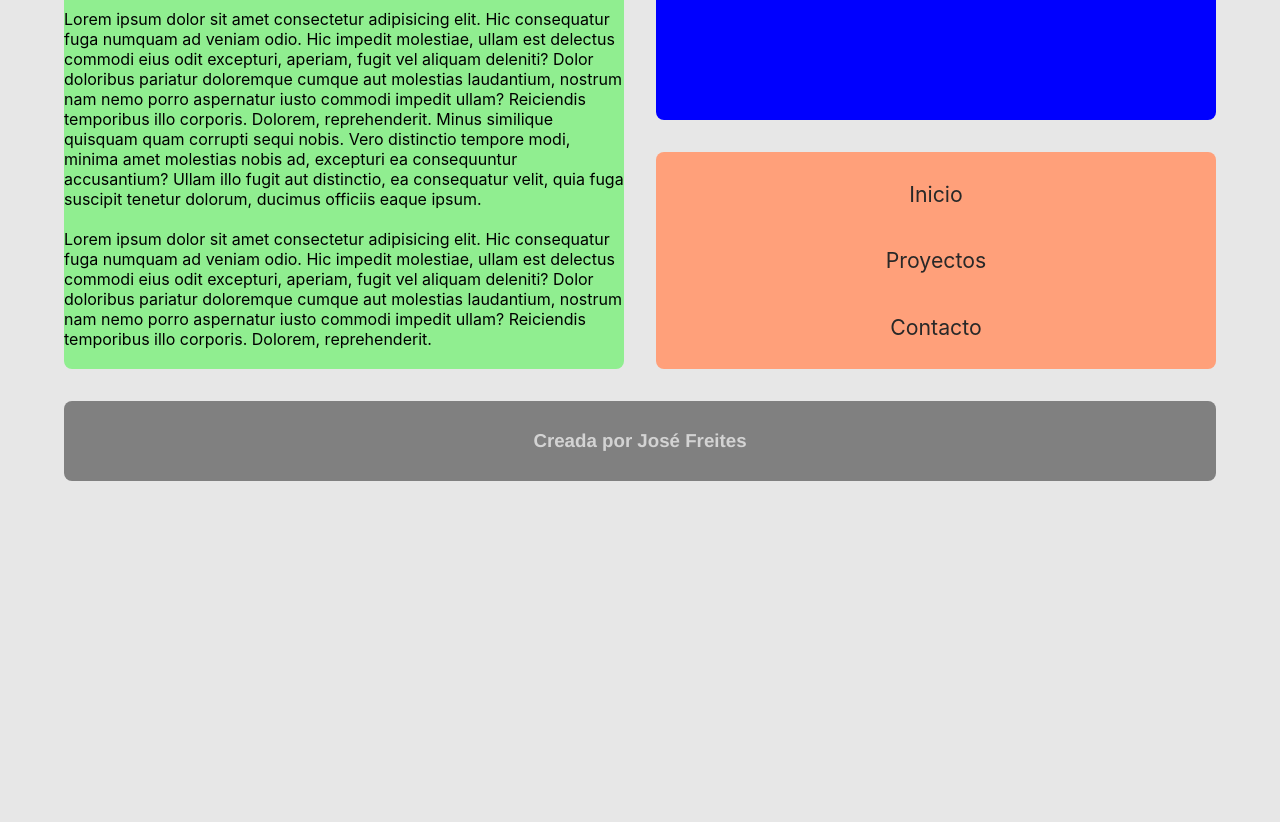
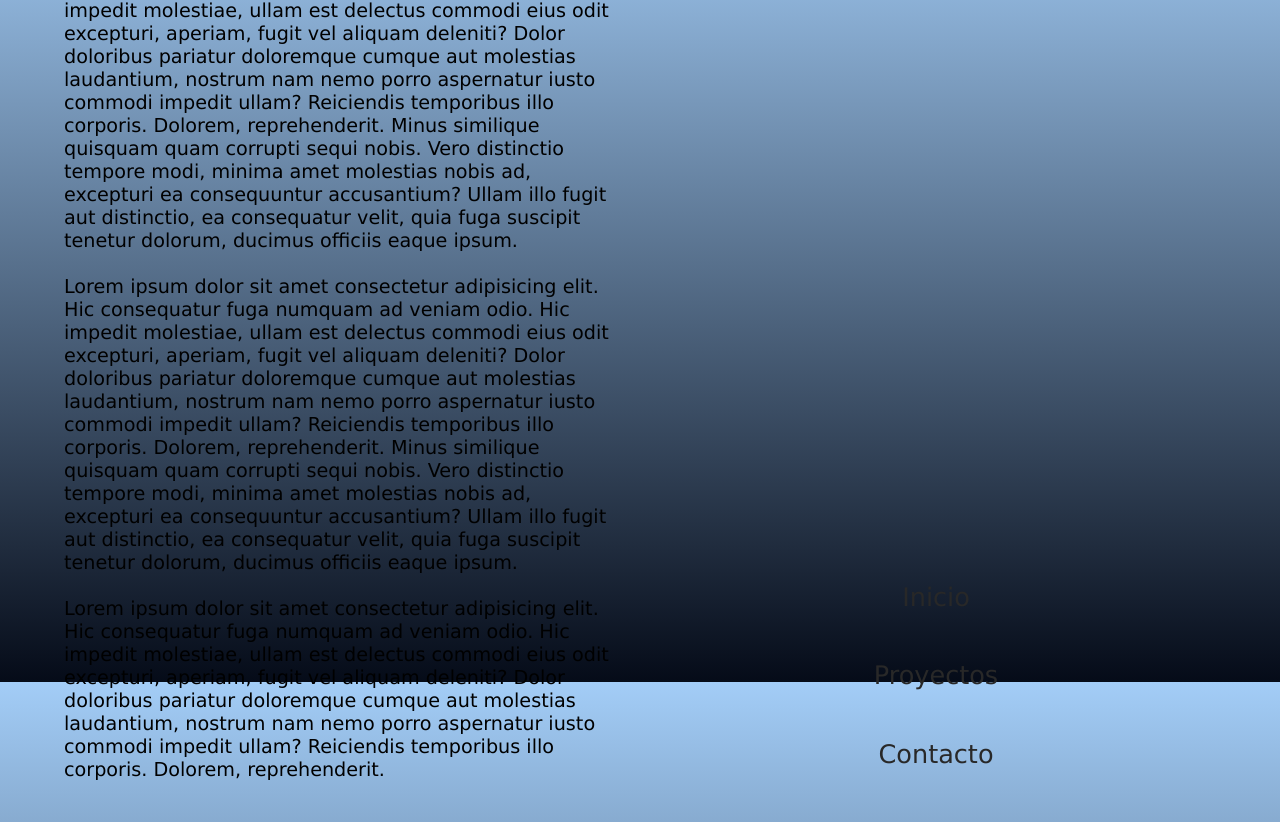
Before and after one commit to JLbr2022/MiPortafolio, a plain HTML site: page index.html in a window 1280 px wide. Shown: the part 918-1740 px from the top of the page. Before the commit the page ends 1511 px from the top, so only its background shows below. Drawn offline with Linux system fonts and the light colour scheme.

Commit message:
ADD font size heihgt by resolution, gradien color

```diff
--- a/css/main.css
+++ b/css/main.css
@@ -1,38 +1,54 @@
+@import url('https://fonts.googleapis.com/css2?family=Manjari:wght@100&family=Montserrat:wght@400;900&display=swap');
+
 * {
   margin: 0;
   padding: 0;
   box-sizing: border-box;
 }
 
+
 body {
-  background-color: rgb(231, 231, 231);
+  background: linear-gradient(rgb(163, 205, 247), rgb(5, 11, 24));
+  /* font-family: 'Manjari', sans-serif; */
+  font-family: 'Montserrat', sans-serif;
+  background-repeat: no-repeat;
+  background-attachment: fixed;
+  height: 100%;
+  margin: 0%;
   color: black;
-  font-family: -apple-system, BlinkMacSystemFont, 'Segoe UI', Roboto, Oxygen, Ubuntu, Cantarell, 'Open Sans', 'Helvetica Neue', sans-serif;
+  /* font-family: -apple-system, BlinkMacSystemFont, 'Segoe UI', Roboto, Oxygen, Ubuntu, Cantarell, 'Open Sans', 'Helvetica Neue', sans-serif; */
 }
+
+/* AREAS DEFINITION */
 
 .header {
   grid-area: header;
-  background-color: grey;
+  /* font-weight: 900; */
+  /* background-color: grey; */
 }
 
 .foto {
   grid-area: foto;
-  background-color: blue;
+  /* background-color: blue; */
 }
 
 .content {
   grid-area: content;
-  background-color: lightgreen;
+  font-family: 'Lucida Sans', 'Lucida Sans Regular', 'Lucida Grande', 'Lucida Sans Unicode', Geneva, Verdana, sans-serif;
+  font-size: larger;
+  /* background-color: lightgreen; */
 }
 
 .sidebar {
   grid-area: sidebar;
-  background-color: lightsalmon;
+  font-family: 'Lucida Sans', 'Lucida Sans Regular', 'Lucida Grande', 'Lucida Sans Unicode', Geneva, Verdana, sans-serif;
+  font-size: larger;
+  /* background-color: lightsalmon; */
 }
 
 .footer {
   grid-area: footer;
-  background-color: grey;
+  /* background-color: grey; */
 }
 
 /* PHONE RESOLUTION */
@@ -58,12 +74,13 @@ body {
   justify-content: center;
 }
 
-/* SIDEBAR */
+/* SIDEBAR - NAV */
 
 .navigation ul,
 li,
 a {
-  color: rgb(40, 40, 40);
+  /* color: rgb(40, 40, 40); */
+  color: rgb(105, 123, 137);
   list-style: none;
   font-size: 1.1em;
   text-decoration: none;
@@ -77,21 +94,15 @@ a {
 }
 
 .navigation a:hover {
-  background-color: rgb(254, 181, 152);
+  background-color: rgb(163, 205, 247);
   box-shadow: .1em .1em #180e0c;
   color: #180e0c;
   transition: all 1.2s linear;
   border-radius: .5em;
 }
 
-/* FOOTER */
-.container .footer {
-  height: 5em;
-  font-family: 'Franklin Gothic Medium', 'Arial Narrow', Arial, sans-serif;
-  color: lightgray
-}
 
-/* FOTOGRAFIA */
+/* PICTURE IMAGE */
 
 .container .foto .ifoto {
   display: flex;
@@ -99,6 +110,13 @@ a {
   justify-content: center;
   height: 7em;
   /* width: 50; */
+}
+
+/* FOOTER */
+.container .footer {
+  height: 5em;
+  font-family: 'Franklin Gothic Medium', 'Arial Narrow', Arial, sans-serif;
+  color: rgb(42, 49, 57)
 }
 
 /* TABLET RESOLUTION */
@@ -111,6 +129,14 @@ a {
       "foto     sidebar" auto
       "content  content" auto
       "footer   footer" 10em;
+  }
+
+  .container .footer {
+    padding-top: 5em;
+  }
+
+  .container .header {
+    font-size: x-large;
   }
 
   .navigation ul,
@@ -167,6 +193,14 @@ a {
     border-radius: .5em;
   }
 
+  .container .header {
+    font-size: xx-large;
+  }
+
+  .container .footer {
+    padding-top: 5em;
+  }
+
   .container .foto .ifoto {
     height: auto;
   }
```
Also changed, not shown: 1 other file.
